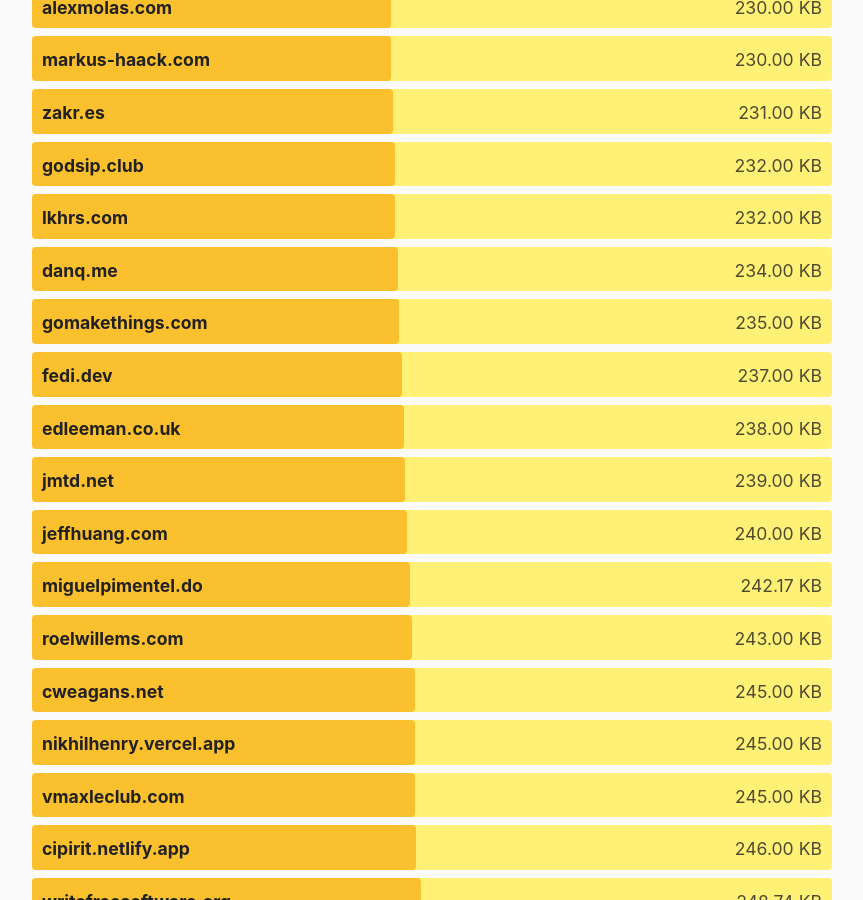
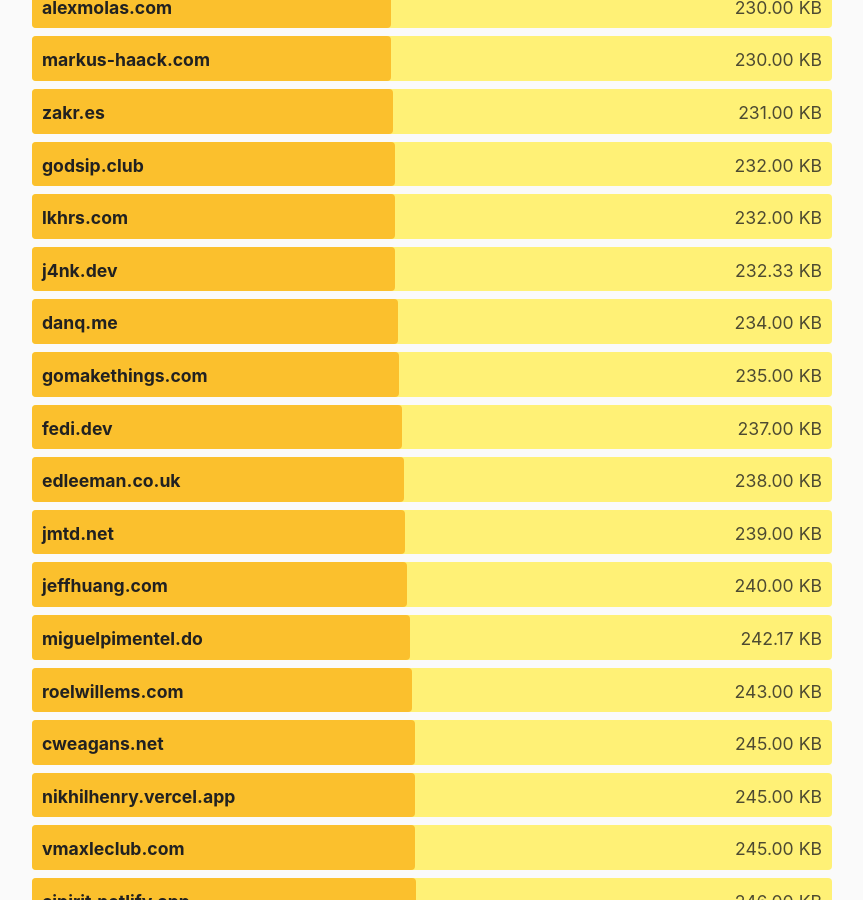
Before and after one commit to kevquirk/512kb.club, a Jekyll site: the page built from index.md, in a window 1280 px wide and 900 px high, scrolled down 37830 px. Shown: the whole window, without its empty margins (208-1071 px from the left). Built offline with Jekyll 4.4.1, drawn with Linux system fonts in a browser that asks for light colours.

Commit message:
added: j4nk.dev

```diff
--- a/_data/sites.yml
+++ b/_data/sites.yml
@@ -4417,3 +4417,8 @@
   url: https://zwieratko.sk/
   size: 28.07
   last_checked: 2024-02-11
+
+- domain: j4nk.dev
+  url: https://j4nk.dev/
+  size: 232.33
+  last_checked: 2024-11-03
```
